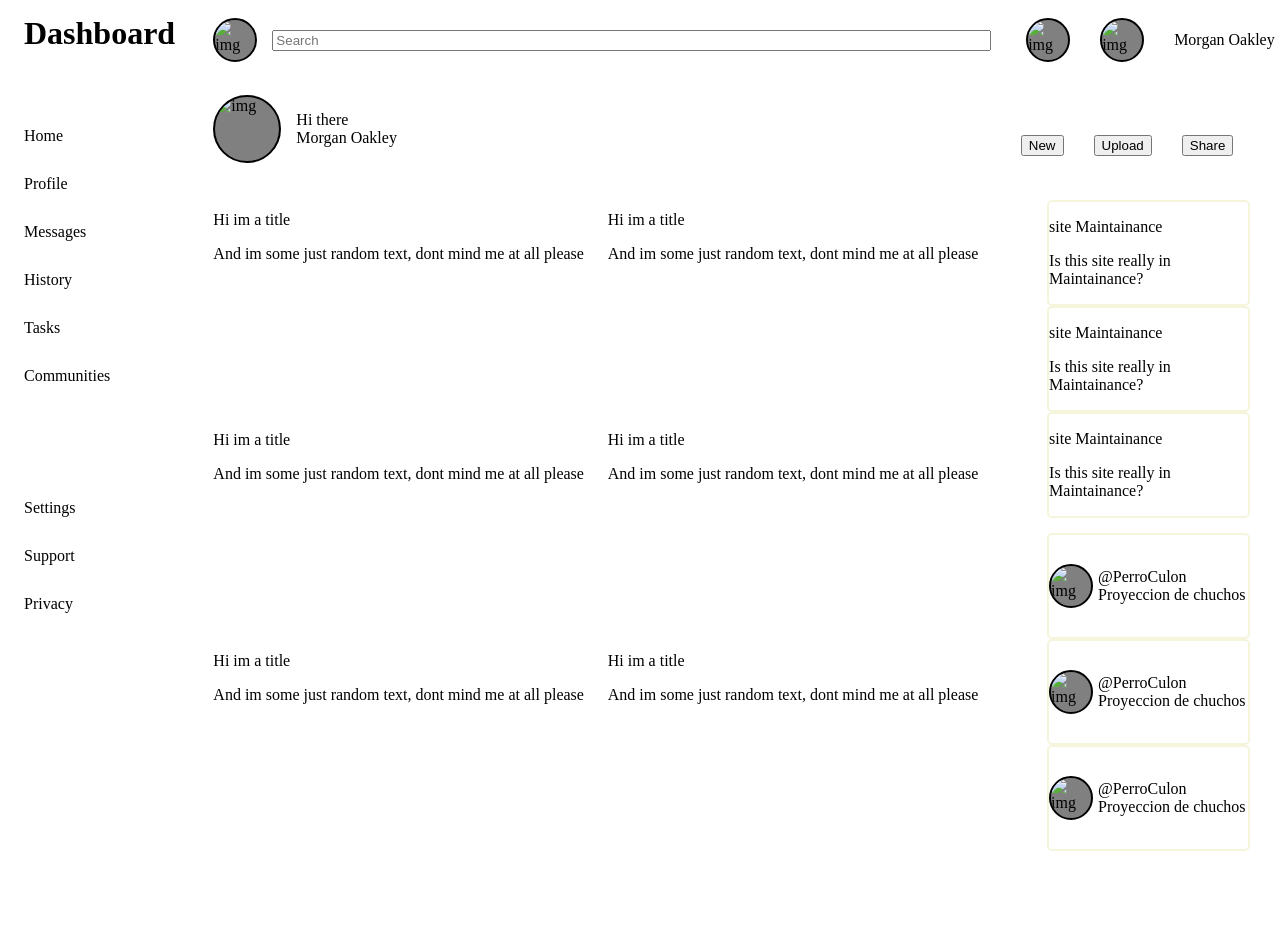
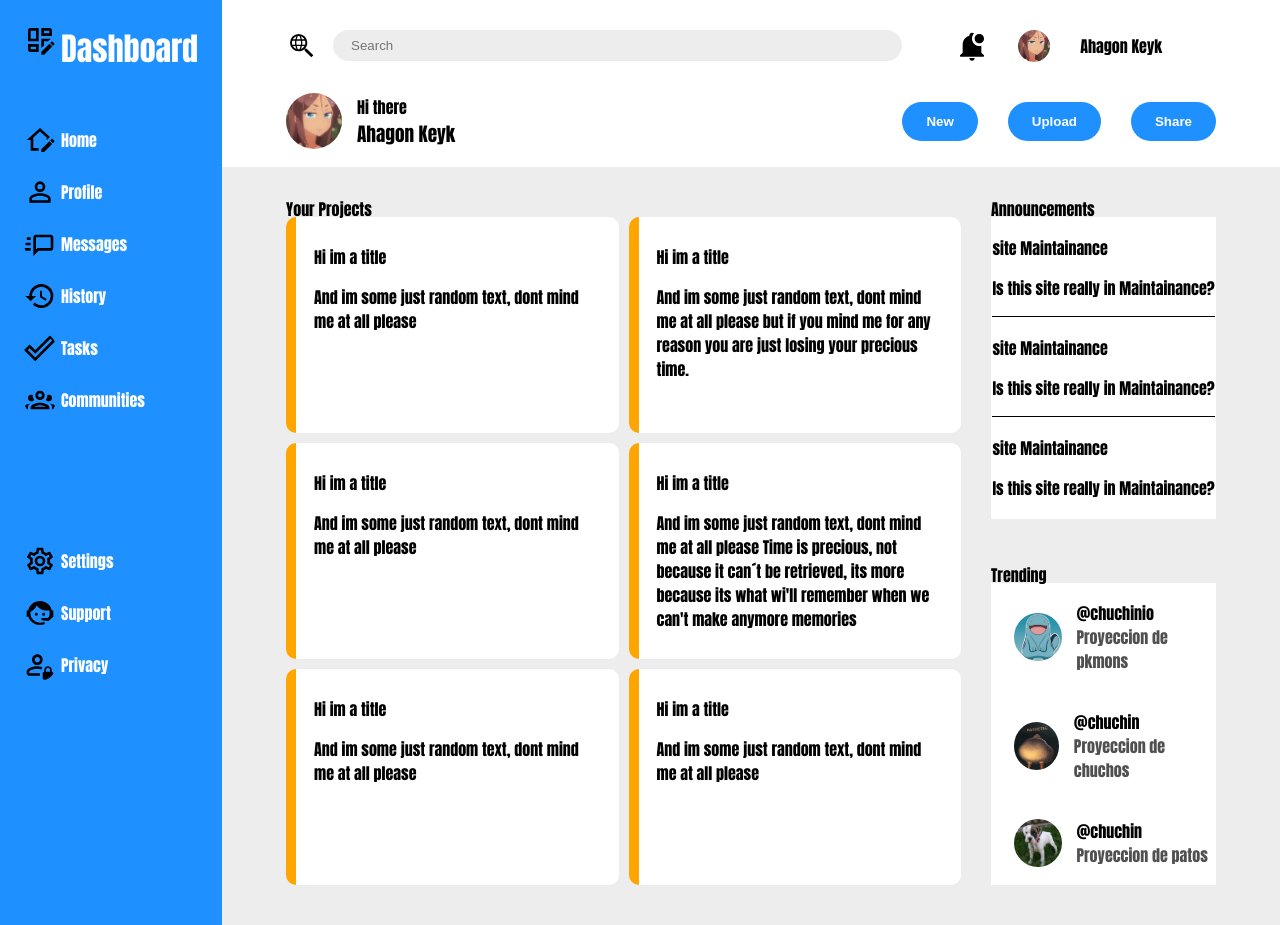
Before and after one commit to Bodokeyk/adminDashboard, a plain HTML site: page index.html in a window 1280 px wide. Before the commit the page ends 856 px from the top, so only its background shows below. Drawn offline with Linux system fonts and the light colour scheme.

Commit message:
Complete the proyect, wait for feedback and some bugs review

```diff
--- a/index.html
+++ b/index.html
@@ -11,39 +11,50 @@
 
     <div class="Main-container">
         <div class="Dashboard-container">
-            <div class="dashboard-logo">Dashboard</div>
+            <div class="dashboard-logo">
+                <img class="icon-img dash-icon"  src="media/view-dashboard-edit-outline.svg" alt="img">Dashboard</div>
             <div class="user-basics">
-                <div class="dashboard-option home-option">Home</div>
-                <div class="dashboard-option profile-option">Profile</div>
-                <div class="dashboard-option messages-option">Messages</div>
-                <div class="dashboard-option history-option">History</div>
-                <div class="dashboard-option tasks-option">Tasks</div>
-                <div class="dashboard-option communities-option">Communities</div>
+                <div class="dashboard-option home-option">
+                    <img class="icon-img dash-icon"  src="media/home-edit-outline.svg" alt="img">Home</div>
+                <div class="dashboard-option profile-option">
+                    <img class="icon-img dash-icon"  src="media/account-outline.svg" alt="img">Profile</div>
+                <div class="dashboard-option messages-option">
+                    <img class="icon-img dash-icon"  src="media/message-fast-outline.svg" alt="img">Messages</div>
+                <div class="dashboard-option history-option">
+                    <img class="icon-img dash-icon"  src="media/history.svg" alt="img">History</div>
+                <div class="dashboard-option tasks-option">
+                    <img class="icon-img dash-icon"  src="media/check-outline.svg" alt="img">Tasks</div>
+                <div class="dashboard-option communities-option">
+                    <img class="icon-img dash-icon"  src="media/account-group-outline.svg" alt="img">Communities</div>
             </div>
             <div class="user-settings">
-                <div class="setting-option settings-option">Settings</div>
-                <div class="setting-option support-option">Support</div>
-                <div class="setting-option privacy-option">Privacy</div>
+                <div class="setting-option settings-option">
+                    <img class="icon-img dash-icon"  src="media/settings.svg" alt="img">Settings</div>
+                <div class="setting-option support-option">
+                    <img class="icon-img dash-icon"  src="media/support.svg" alt="img">Support</div>
+                <div class="setting-option privacy-option">
+                    <img class="icon-img dash-icon"  src="media/privacy.svg" alt="img">Privacy</div>
             </div>
         </div>
         <div class="User-content-container">
             <div class="header-container">
 
                     <div class="top-bar-left">
-                        <img class="icon-img"  src="" alt="img">
+                        <img class="icon-img"  src="media/search-web.svg" alt="img">
                     <input type="text" placeholder="Search">
                     </div>
                     <div class="top-bar-right">
-                        <img class="icon-img" src="" alt="img">
-                    <img class="pfp-img top-pfp" src="" alt="img">
-                    <p> Morgan Oakley</p>
+                        <img class="icon-img" src="media/bell-badge.svg" alt="img">
+                    <img class="pfp-img top-pfp" src="media/ahagon.jpeg" alt="img">
+                    <p> Ahagon Keyk</p>
                     </div>
 
 
                     <div class="user-salute">
-                        <img class="pfp-img main-pfp" src="" alt="img">
-                    <div class="user-salute">
-                        <p>Hi there <br>Morgan Oakley</p>
+                        <img class="pfp-img main-pfp" src="media/ahagon.jpeg" alt="img">
+                    <div class="user-salute-little">
+                        <p>Hi there</p>
+                        <p>Ahagon Keyk</p>
                     </div>
                     </div>
 
@@ -57,6 +68,7 @@
             </div>
             <div class="content-container">
                 <div class="articles">
+                    <span class="articles-title title-span">Your Projects</span>
                     <div class="article art-1">
                         <p class="article-title">Hi im a title</p>
                         <p class="article-content">
@@ -67,6 +79,8 @@
                         <p class="article-title">Hi im a title</p>
                         <p class="article-content">
                             And im some just random text, dont mind me at all please
+                            but if you mind me for any reason you are just losing your
+                            precious time.
                         </p>
                     </div>
                     <div class="article art-3">
@@ -79,6 +93,8 @@
                         <p class="article-title">Hi im a title</p>
                         <p class="article-content">
                             And im some just random text, dont mind me at all please
+                            Time is precious, not because it can´t be retrieved, its more
+                            because its what wi'll remember when we can't make anymore memories
                         </p>
                     </div>
                     <div class="article art-5">
@@ -97,6 +113,7 @@
                 </div>
                 <div class="navigation-bar">
                     <div class="announcements-nav">
+                        <span class="announcements-title title-span">Announcements</span>
                         <div class="announcement ann-1">
                             <p class="announcement-title">
                                 site Maintainance
@@ -123,23 +140,27 @@
                         </div>
                     </div>
                     <div class="trending-nav">
+                        <span class="trending-title title-span">Trending</span>
                         <div class="trending tre-1">
-                            <img src="" alt="img" class="trending-pfp pfp-img">
-                            <p class="trending-user">
-                                @PerroCulon <br> Proyeccion de chuchos
-                            </p>
+                            <img src="media/quagsire.jpeg" alt="img" class="trending-pfp pfp-img">
+                            <div class="trending-user">
+                                <p>@chuchinio</p>
+                                <p>Proyeccion de pkmons</p>
+                            </div>
                         </div>
-                        <div class="trending tre-1">
-                            <img src="" alt="img" class="trending-pfp pfp-img">
-                            <p class="trending-user">
-                                @PerroCulon <br> Proyeccion de chuchos
-                            </p>
+                        <div class="trending tre-2">
+                            <img src="media/duck.jpeg" alt="img" class="trending-pfp pfp-img">
+                            <div class="trending-user">
+                                <p>@chuchin</p>
+                                <p>Proyeccion de chuchos</p>
+                            </div>
                         </div>
-                        <div class="trending tre-1">
-                            <img src="" alt="img" class="trending-pfp pfp-img">
-                            <p class="trending-user">
-                                @PerroCulon <br> Proyeccion de chuchos
-                            </p>
+                        <div class="trending tre-3">
+                            <img src="media/boxer.jpeg" alt="img" class="trending-pfp pfp-img">
+                            <div class="trending-user">
+                                <p>@chuchin</p>
+                                <p>Proyeccion de patos</p>
+                            </div>
                         </div>
                     </div>
                 </div>
--- a/style.css
+++ b/style.css
@@ -2,6 +2,8 @@ body,
 html {
   height: 100%;
   margin: 0;
+  font-family: Impact, Haettenschweiler,
+   'Arial Narrow Bold', sans-serif;
 }
 .Main-container{
   box-sizing: border-box;
@@ -10,24 +12,34 @@ html {
   grid-template-columns: 1fr 5fr;
 }
 
+.icon-img, .pfp-img{
+height: 4vh;
+width: 4vh;
+border-radius: 50%;
+}
+
 
 .Dashboard-container{
   grid-row: 1/2;
   box-sizing: border-box;
-  padding-left: 3vh;
+  background-color: dodgerblue;
 
   grid-column: 1/2;
   display: grid;
   grid-template-rows: 0.3fr 1fr 1fr;
-
+  padding-bottom: 50px;
+  color: white;
 
 }
 .dashboard-logo{
   min-height: 8vh;
 
-  padding: 15px 0px;
+  padding: 3vh 3vh;
   font-size: xx-large;
   font-weight: 600;
+  display: flex;
+  align-items: start;
+  gap: 5px;
 }
 .user-basics{
   grid-row: 2/3;
@@ -39,35 +51,50 @@ html {
   display: flex;
   flex-direction: column;
   justify-content: start;
+  margin-top: 40px;
 }
 .dashboard-option, .setting-option{
-padding: 15px 0px;
+  font-weight: bold;
+  padding: 10px 0px;
+  padding-left: 3vh;
+  cursor: pointer;
+  display: flex;
+  align-items: center;
+  gap: 5px;
+
 }
+.dashboard-option:hover, .setting-option:hover{
+  background-color: #1674d1;
+  }
+
+  .dash-icon{
+    height: 4vh;
+    width: 4vh;
+  }
 
 
 
 .User-content-container{
   box-sizing: border-box;
+  background-color: #ecebebe5;
+
   grid-column: 2/3;
   display: grid;
   grid-template-rows: 0.5fr 2fr;
+  gap: 50px;
+  padding-bottom: 5vh;
 }
+
+
 
 .header-container{
   box-sizing: border-box;
-  padding-top: 15px;
+  background-color: white;
+  padding: 1vh 8vh;
+
   display: grid;
-  grid-template-rows: 1fr 2fr;
-  grid-template-columns: 3fr 1fr;
-  gap: 30px;
-}
-
-.icon-img, .pfp-img{
-height: 5vh;
-width: 5vh;
-background-color: gray;
-border-radius: 50%;
-border: black solid 2px;
+  grid-template-rows: 1fr 1fr;
+  grid-template-columns: 2fr 1fr;
 }
 
 .top-bar-left, .top-bar-right{
@@ -81,8 +108,13 @@ gap: 15px;
   grid-row: 1/2;
   display: flex;
 }
+
 .top-bar-left input{
   flex-grow: 1;
+  background-color: #ecebebe5;
+  border: 0px;
+  padding: 8px 18px;
+  border-radius: 30px;
 }
 
 .top-bar-right{
@@ -91,81 +123,161 @@ grid-row: 1/2;
 display: flex;
 justify-content: center;
 gap: 30px;
-}
-
-.main-bar{
-  display: flex;
-  flex-direction: row;
+font-weight: bold;
 }
 .user-salute{
   grid-row: 2/3;
   grid-column: 1/2;
   display: flex;
+  flex-wrap: wrap;
   gap: 15px;
+  align-items: center;
 }
 .user-salute img{
-  height: 8vh;
-  width: 8vh;
+  height: 7vh;
+  width: 7vh;
+}
+.user-salute-little{
+  display: flex;
+  flex-direction: column;
+}
+.user-salute-little p{
+  margin: 0;
+}
+.user-salute-little :last-child{
+  font-weight: bold;
+  font-size: larger;
 }
 .user-actions{
   grid-row: 2/3;
   grid-column: 2/3;
   display: flex;
-  justify-content: start;
+  justify-content: space-evenly;
   align-items: center;
   gap: 30px;
 }
+.actions-button{
+  padding: 12px 24px;
+  background-color: dodgerblue;
+  color: white;
+  border-radius: 30px;
+  border: 0px;
+  font-weight: 700;
+}
+.actions-button:hover{
+  background-color: #1674d1;
+
+}
+.actions-button:active{
+  border: inset 2px black;
+  padding: 10px 22px;
+}
+
+
 
 .content-container{
   box-sizing: border-box;
   display: grid;
+  padding:  0px 8vh;
+  gap: 30px;
+
   grid-template-columns: 3fr 1fr;
-  gap: 15px;
 }
+
+
+
 .articles{
+  box-sizing: border-box;
+  position: relative;
   grid-column: 1/2;
 
   display: grid;
   grid-template-columns:
   repeat(auto-fit, minmax(40%, 1fr));
-}
-.articles-list{
-  display: grid;
-  width: 100%;
+  grid-auto-rows: 1fr;
+  gap: 10px;
 }
 .article{
+  padding: 12px 18px;
+  background-color: white;
+
   border-radius: 10px;
+  border-left: orange solid 10px;
 }
-
+.article:hover{
+  transform: translateY(-5px);
+  box-shadow: 5px 5px 5px orange;
+}
+.article-title{
+  font-weight: bold;
+}
 .navigation-bar{
   box-sizing: border-box;
   grid-column: 2/3;
-  padding: 5px 30px;
 
   display: grid;
   grid-template-rows: 1fr 1fr;
-  gap: 15px;
+  gap: 8vh;
 }
 .announcements-nav{
+  box-sizing: border-box;
+  background-color: white;
+  position: relative;
   grid-row: 1/2;
-
-  display: grid;
-  grid-template-rows: repeat(auto-fit, 1fr);
+  display: flex;
+  flex-direction: column;
+  justify-content: space-evenly;
+  align-items: center;
 }
 .announcement{
-  border: 2px solid beige;
-  border-radius: 5px;
-  flex-grow: 1;
+border-bottom: black 1px solid;
+}
+.announcement-title{
+  font-weight: bold;
+}
+.announcement:last-child{
+  border-bottom: 0px;
 }
 .trending-nav{
+  box-sizing: border-box;
+  background-color: white;
+  position: relative;
   grid-row: 2/3;
-  display: grid;
-  grid-template-rows: repeat(auto-fit, 1fr);
+  display: flex;
+  flex-direction: row;
+  flex-wrap: wrap;
+  justify-content: flex-start ;
+  align-items: center;
 }
 .trending{
   display: flex;
-  border: 2px solid beige;
-  border-radius: 5px;
   align-items: center;
-  gap: 5px;
+  justify-content: start;
+  gap: 15px;
+  margin-left: 10%;
 }
+.trending-user{
+  display: flex;
+  flex-direction: column;
+}
+.trending-user p{
+  color: rgb(80, 80, 80);
+  margin: 0;
+}
+.trending-user :first-child{
+  color: black;
+  font-weight: bold;
+  font-size: medium;
+}
+.trending-pfp{
+  height: 6vh;
+  width: 6vh;
+}
+
+
+.title-span{
+  position: absolute;
+  align-self: flex-start;
+  top: -20px;
+  font-weight: bolder;
+}
```
Also changed, not shown: media/account-group-outline.svg (added), media/account-outline.svg (added), media/ahagon.jpeg (added), media/bell-badge.svg (added), media/boxer.jpeg (added), media/check-outline.svg (added), media/duck.jpeg (added), media/history.svg (added), media/home-edit-outline.svg (added), media/message-fast-outline.svg (added), media/privacy.svg (added), media/quagsire.jpeg (added), media/search-web.svg (added), media/settings.svg (added), 2 more files.
